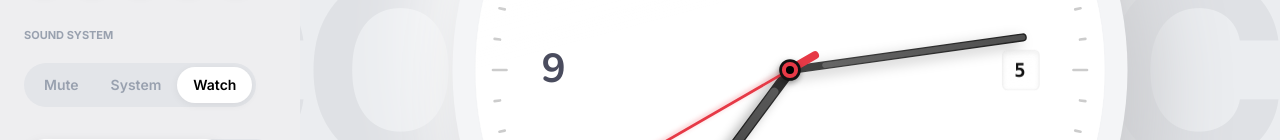
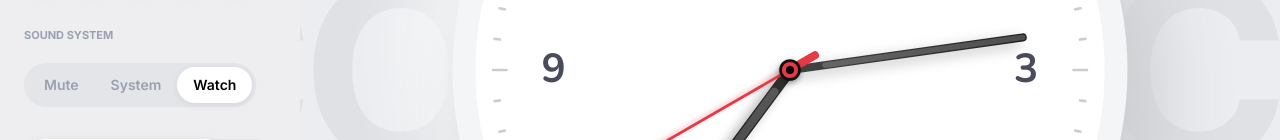
Before and after one commit to phalla-doll/cowatch, a React (Vite) app: page / in a window 1280 px wide. Shown: the part 330-470 px from the top of the page. Built offline with nearby package versions, Linux system fonts and the light colour scheme.

Commit message:
refactor: remove date complication from watch face
Removed the date complication component and the conditional rendering logic for the numeral '3' to streamline the layout.

```diff
--- a/src/components/WatchFace.tsx
+++ b/src/components/WatchFace.tsx
@@ -144,9 +144,6 @@ export default function WatchFace({ state }: WatchFaceProps) {
                     const radius = 175; // Adjust distance from center
                     const x = Math.cos(angle) * radius;
                     const y = Math.sin(angle) * radius;
-
-                    // Do not render '3' if date complication overlaps
-                    if (num === 3) return null;
 
                     return (
                       <div
@@ -302,15 +299,7 @@ export default function WatchFace({ state }: WatchFaceProps) {
               </div>
             )})()}
 
-            {/* Complication (Date) - Render only for styles that need it */}
-            {(state.style === 'Analog' || state.style === 'Orbit') && (() => {
-              const isDark = state.color === '#111111' || state.color === '#5B86E5';
-              return (
-              <div className="absolute right-12 top-1/2 -translate-y-1/2 bg-white/10 backdrop-blur-md px-2 py-1 rounded shadow-inner border border-black/5 text-sm font-bold font-mono tracking-widest z-10"
-                   style={{ color: isDark ? '#fff' : '#111' }}>
-                {time.getDate()}
-              </div>
-            )})()}
+
 
           </div>
         </div>
```
